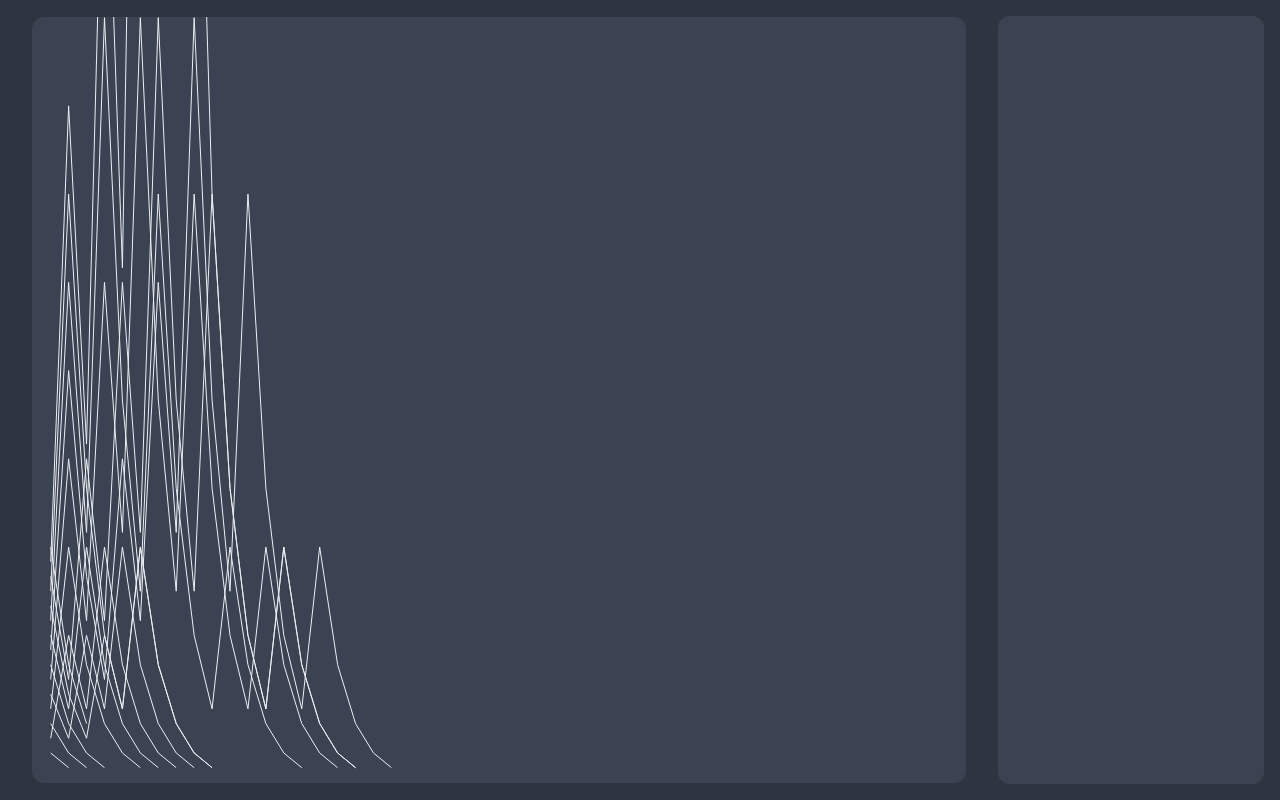
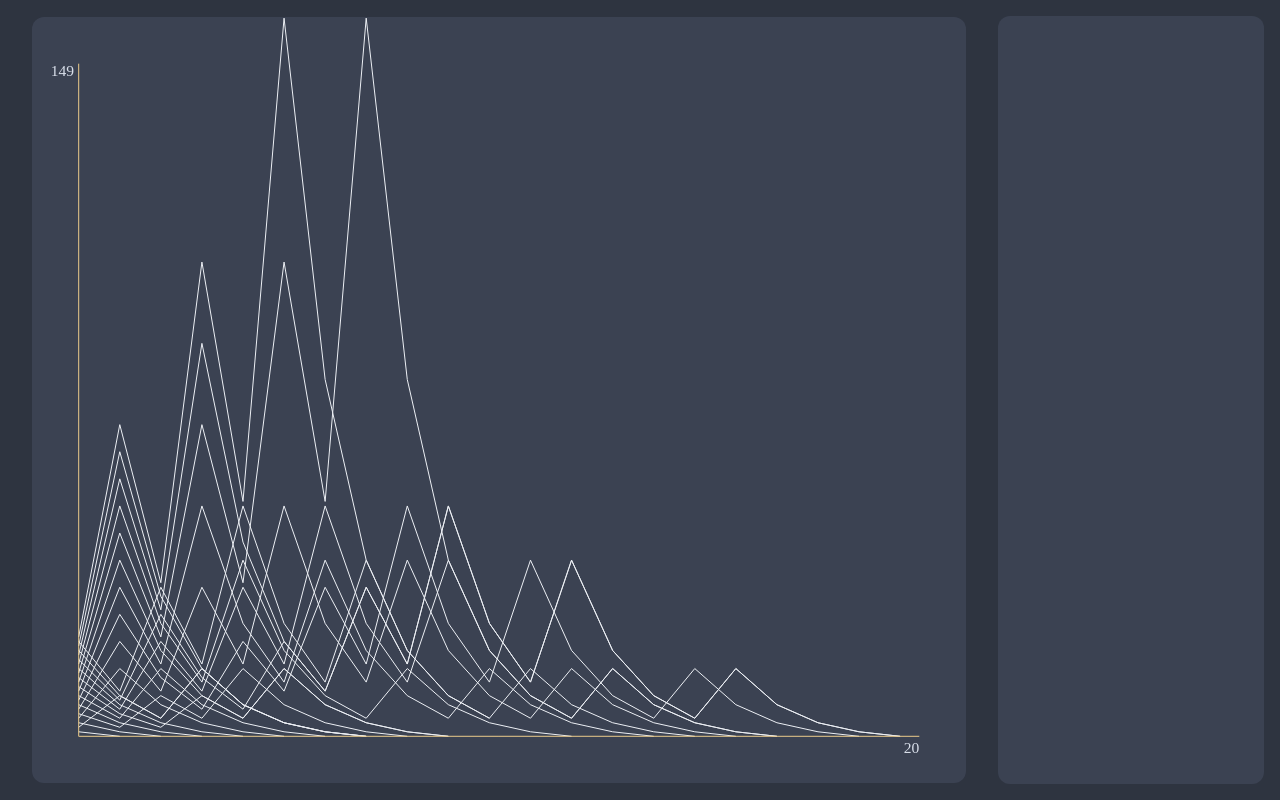
Before and after one commit to LelsersLasers/CollatzConjectureVisualization, a plain HTML site: page index.html in a window 1280 px wide. Drawn offline with Linux system fonts and the light colour scheme.

Commit message:
Setting up variable sized graph

```diff
--- /dev/null
+++ b/graphSize.js
@@ -0,0 +1,28 @@
+class GraphSize {
+    static slideEffectX;
+    static slideEffectY;
+
+    static init() {
+        this.slideEffectX = new SlideEffect(SLIDE_START, SLIDE_START);
+        this.slideEffectY = new SlideEffect(SLIDE_START, SLIDE_START);
+    }
+
+    static update(delta) {
+        this.slideEffectX.update(delta);
+        this.slideEffectY.update(delta);
+    }
+
+    static getX() {
+        return this.slideEffectX.current;
+    }
+    static getY() {
+        return this.slideEffectY.current;
+    }
+
+    static setX(x) {
+        this.slideEffectX = new SlideEffect(this.slideEffectX.current, x, this.slideEffectX.speed);
+    }
+    static setY(y) {
+        this.slideEffectY = new SlideEffect(this.slideEffectY.current, y, this.slideEffectY.speed);
+    }
+}
--- a/index.html
+++ b/index.html
@@ -6,6 +6,9 @@
 	<meta name="viewport" content="width=device-width, initial-scale=1.0">
 	<title>Collatz Conjecture</title>
 
+    <script type="text/javascript" src="settings.js" defer></script>
+    <script type="text/javascript" src="slideEffect.js" defer></script>
+    <script type="text/javascript" src="graphSize.js" defer></script>
 	<script type="text/javascript" src="collatzNumber.js" defer></script>
 	<script type="text/javascript" src="script.js" defer></script>
 
--- a/script.js
+++ b/script.js
@@ -1,21 +1,27 @@
+const SPACER_PERCENT = 0.05;
+let SPACER_PX = 0;
+const SLIDE_START = 20;
 
+let speedTimer = 0;
+
+GraphSize.init();
 
 const canvas = document.getElementsByTagName("canvas")[0];
-canvas.addEventListener("mousemove", function (event) {
-    const rect = canvas.getBoundingClientRect();
+// canvas.addEventListener("mousemove", function (event) {
+//     const rect = canvas.getBoundingClientRect();
 
-    const x = event.clientX - rect.left;
-    const y = event.clientY - rect.top;
+//     const x = event.clientX - rect.left;
+//     const y = event.clientY - rect.top;
 
-    // const pos = new Vector(x / canvas.width, y / canvas.height);
-    // mouseObstacle.pos = pos;
-});
+//     // const pos = new Vector(x / canvas.width, y / canvas.height);
+//     // mouseObstacle.pos = pos;
+// });
 
 const context = canvas.getContext("2d");
 
-let collatzNumbers = [
-    new CollatzNumber(1),
-];
+let collatzNumbers = [new CollatzNumber(1)];
+let allValues = [1];
+let allFinishCounts = [];
 
 
 let paused = false;
@@ -31,6 +37,8 @@ function resize() {
 
         canvas.width = maxWidth;
         canvas.height = maxHeight;
+
+        SPACER_PX = Math.max(canvas.width, canvas.height) * SPACER_PERCENT;
     }
 }
 
@@ -57,29 +65,27 @@ function randomColor() {
 }
 
 
-const MAX_Y = 50;
-const MAX_X = 50;
-const SPACER_PERCENT = 0.02;
-const RANDOM_COLORS = false;
-const SPEED = 30; // 'next' calls per second
-
-let speedTimer = 0;
-
+function valToX(val) {
+    const width = canvas.width - (SPACER_PX * 2);
+    return SPACER_PX + (val / GraphSize.getX() * width);
+}
 function valToY(val) {
     // -1 because the conjecture is that all numbers will eventually reach 1
+    const height = canvas.height - (SPACER_PX * 2);
 
-    const spacer = canvas.height * SPACER_PERCENT;
-    const height = canvas.height - (spacer * 2);
+    return canvas.height - (SPACER_PX + ((val - 1) / GraphSize.getY() * height));
+}
 
-    return canvas.height - (spacer + ((val - 1) / MAX_Y * height));
+function maxNonOutlier(arr) {
+    arr.sort((a, b) => a - b);
+    const q1 = arr[Math.floor(arr.length / 4)];
+    const q3 = arr[Math.floor(arr.length * 3 / 4)];
+    const iqr = q3 - q1;
+    const upperBound = q3 + (iqr * 1.5);
+
+    return upperBound;
 }
-function valToX(val) {
-    const spacer = canvas.width * SPACER_PERCENT;
-    const width = canvas.width - (spacer * 2);
 
-    return spacer + (val / MAX_X * width);
-
-}
 
 function render() {
     context.fillStyle = "#3B4252";
@@ -88,30 +94,59 @@ function render() {
 
     if (!paused) {
         speedTimer += delta;
-        if (speedTimer > 1 / SPEED) {
+        if (speedTimer > 1 / Settings.speed) {
 
-            if (speedTimer > 2 / SPEED) { // likely from switching tabs
+            if (speedTimer > 2 / Settings.speed) {
+                // likely from switching tabs or falling too far behind
                 speedTimer = 0;
             } else {
-                speedTimer -= 1 / SPEED;
+                speedTimer -= 1 / Settings.speed;
             }
 
             const lastNumber = collatzNumbers[collatzNumbers.length - 1];
             if (!lastNumber.finished()) {
-                lastNumber.next();
+                const val = lastNumber.next();
+                allValues.push(val);
             }
             else {
-                collatzNumbers.push(new CollatzNumber(lastNumber.start + 1));
+                const finishCount = lastNumber.history.length;
+                allFinishCounts.push(finishCount);
+
+                if (allFinishCounts.length > 20) {
+                    if (Settings.showAllNumbers) {
+                        const upper = Math.max(...allFinishCounts);
+                        GraphSize.setX(upper);
+                    } else {
+                        const upperBound = maxNonOutlier(allFinishCounts);
+                        GraphSize.setX(upperBound);
+                    }
+                }
+
+                const newNumber = lastNumber.start + 1;
+                collatzNumbers.push(new CollatzNumber(newNumber));
+                allValues.push(newNumber);
+            }
+
+            if (allValues.length > 20) {
+                if (Settings.showAllNumbers) {
+                    const upper = Math.max(...allValues);
+                    GraphSize.setY(upper);
+                } else {
+                    const upperBound = maxNonOutlier(allValues);
+                    GraphSize.setY(upperBound);
+                }
             }
         }
     }
+
+    GraphSize.update(delta);
 
     for (let i = 0; i < collatzNumbers.length; i++) {
         const collatzNumber = collatzNumbers[i];
         const history = collatzNumber.history;
 
         context.beginPath();
-        context.strokeStyle = RANDOM_COLORS ? collatzNumber.color : "#ECEFF4";
+        context.strokeStyle = Settings.randomColors ? collatzNumber.color : "#ECEFF4";
         context.moveTo(valToX(0), valToY(history[0]));
         for (let j = 1; j < history.length; j++) {
             const val = history[j];
@@ -125,13 +160,32 @@ function render() {
         context.stroke();
     }
 
-    // context.strokeStyle = "#EBCB8B";
-    // context.strokeRect(
-    //     canvas.width * SPACER_PERCENT,
-    //     canvas.height * SPACER_PERCENT,
-    //     canvas.width * (1 - SPACER_PERCENT * 2),
-    //     canvas.height * (1 - SPACER_PERCENT * 2)
-    // );
+
+
+    context.strokeStyle = "#EBCB8B";
+    context.beginPath();
+    context.moveTo(SPACER_PX, SPACER_PX);
+    context.lineTo(SPACER_PX, canvas.height - SPACER_PX);
+    context.lineTo(canvas.width - SPACER_PX, canvas.height - SPACER_PX);
+    context.stroke();
+
+    // Draw the axis number labels
+    context.font = (SPACER_PX / 3) + "px serif";
+    context.fillStyle = "#D8DEE9";
+
+    const spacerDif = SPACER_PX * 0.9;
+
+    // X axis
+    context.textAlign = "right";
+    context.textBaseline = "top";
+
+    context.fillText(GraphSize.getX().toFixed(0), canvas.width - SPACER_PX, canvas.height - spacerDif);
+
+    // Y axis
+    context.textAlign = "right";
+    context.textBaseline = "right";
+
+    context.fillText(GraphSize.getY().toFixed(0), spacerDif, SPACER_PX);
 
 
 
--- /dev/null
+++ b/settings.js
@@ -0,0 +1,7 @@
+class Settings {
+    static randomColors = false;
+    static showNumbers = true;
+    static showAllNumbers = true;
+    static speed = 50; // `CollatzNumber.next()` calls per second
+    static slideSpeed = 1; // higher = slower
+}
--- /dev/null
+++ b/slideEffect.js
@@ -0,0 +1,16 @@
+class SlideEffect {
+    constructor(start, end) {
+        this.start = start;
+        this.end = end;
+
+        this.current = start;
+        this.timer = 0;
+    }
+    update(delta) {
+        this.timer += delta;
+        this.current = this.start + (this.timer / Settings.slideSpeed) * (this.end - this.start);
+        if (this.current > this.end) {
+            this.current = this.end;
+        }
+    }
+}
```
